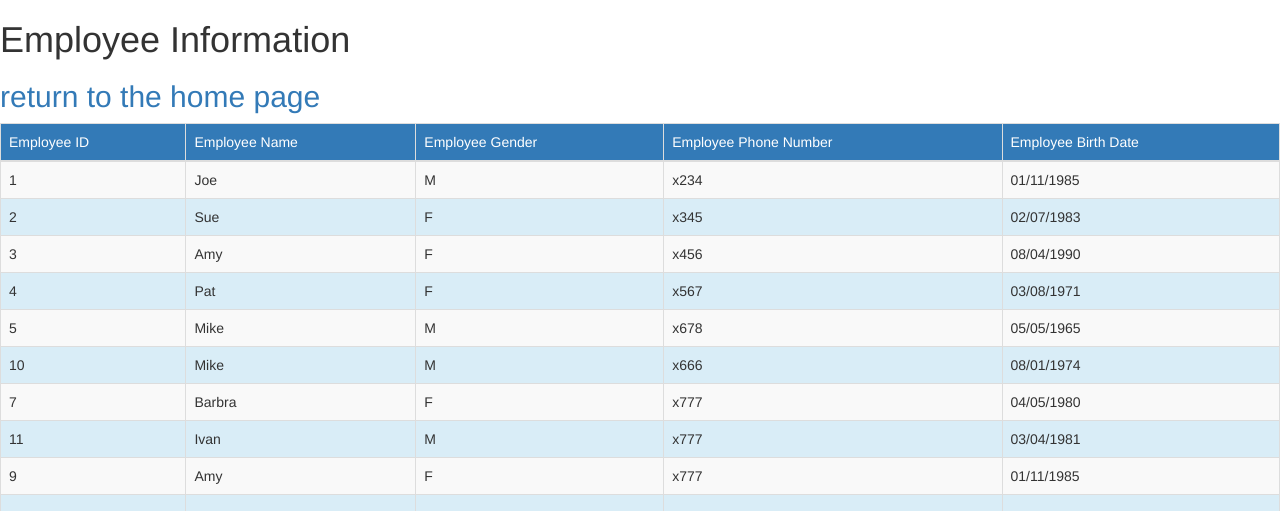
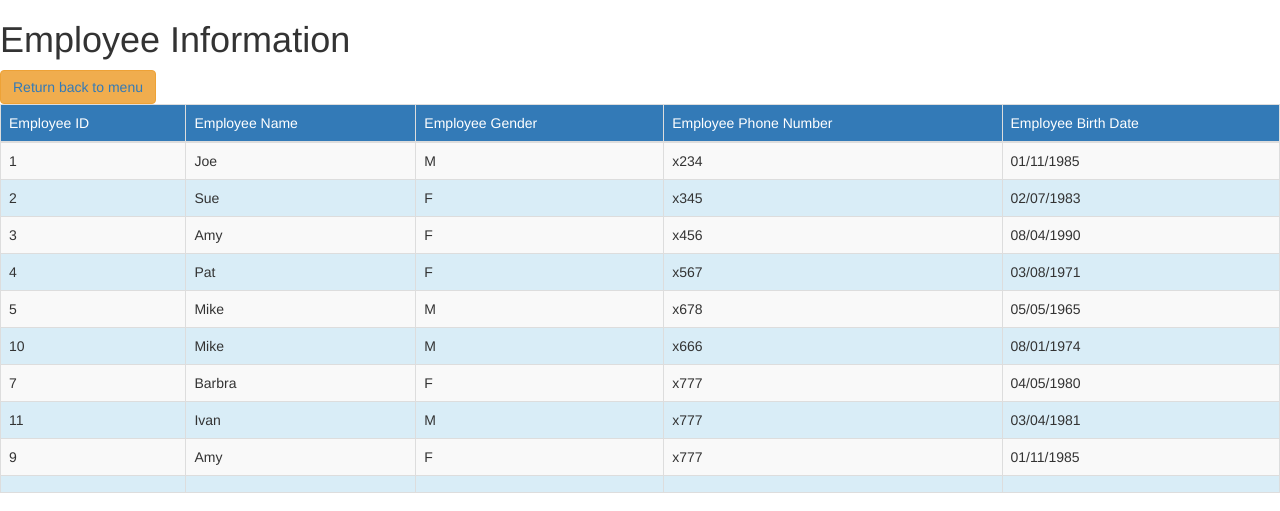
Before and after one commit to werabred/mgs406_flask-dev, a Flask app: page /list in a window 1280 px wide. Shown: the top 511 px of the page. Run offline with Flask 2, Linux system fonts and the light colour scheme; data comes from the database, SQL or seed files in the repository; some libraries are stand-ins or nearby versions.

Commit message:
added funny yellow button

```diff
--- a/templates/employee.htm
+++ b/templates/employee.htm
@@ -18,7 +18,8 @@
          <input type = "text" name = "empbdate" /><br>
 
          <input type = "submit" value = "submit" /><br>
-         <h2><a href = "/">cancel and return to the home page</a></h2>
+<button type="button"><a href = "/">Return back to menu</a></button>
+
       </form>
    </body>
 </html>
--- a/templates/list.htm
+++ b/templates/list.htm
@@ -5,8 +5,7 @@
 
       {% block content %}
       <h1>Employee Information </h1>
-      <h2><a href = "/">return to the home page</a></h2>
-
+<button type="button" class="btn btn-warning"><a href = "/">Return back to menu</a></button>
       <table class="table table-striped table-bordered">
          <thead class="bg-primary">
             <td>Employee ID</td>
```
